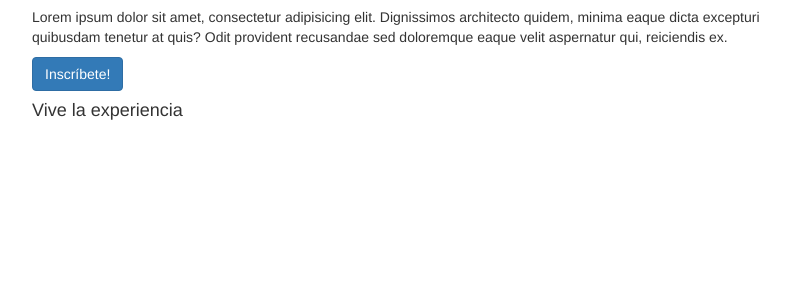
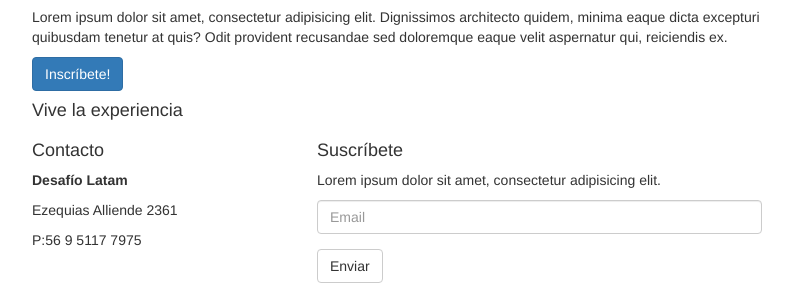
Before and after one commit to Fbaldassare/Desafio-Latam-10102018, a plain HTML site: page index.html in a window 1280 px wide. Shown: the part 1368-1651 px from the top of the page, without its empty margins (243-1036 px from the left). Before the commit the page ends 1500 px from the top, so only its background shows below. Drawn offline with nearby package versions, Linux system fonts and the light colour scheme.

Commit message:
agregado información para el footer

```diff
--- a/index.html
+++ b/index.html
@@ -124,10 +124,20 @@
 	<footer>
 		<div class="container">
 			<div class="col-md-3 col-md-offset-2">
-
+				<h4>Contacto</h4>
+				<p><b>Desafío Latam</b></p>
+				<p>Ezequias Alliende 2361</p>
+				<p>P:56 9 5117 7975</p>
 			</div><!-- /col  -->
 			<div class="col-md-5">
-
+				<h4>Suscríbete</h4>
+				<p>Lorem ipsum dolor sit amet, consectetur adipisicing elit.
+				<form>
+					<div class="form-group">
+				    <input type="email" class="form-control" id="exampleInputEmail1" placeholder="Email">
+				  	</div>
+				  	<button type="submit" class="btn btn-default">Enviar</button>
+  				</form>
 			</div><!-- /col  -->
 
 		</div><!-- / container -->
```
Also changed, not shown: images/landing_latam.png.
